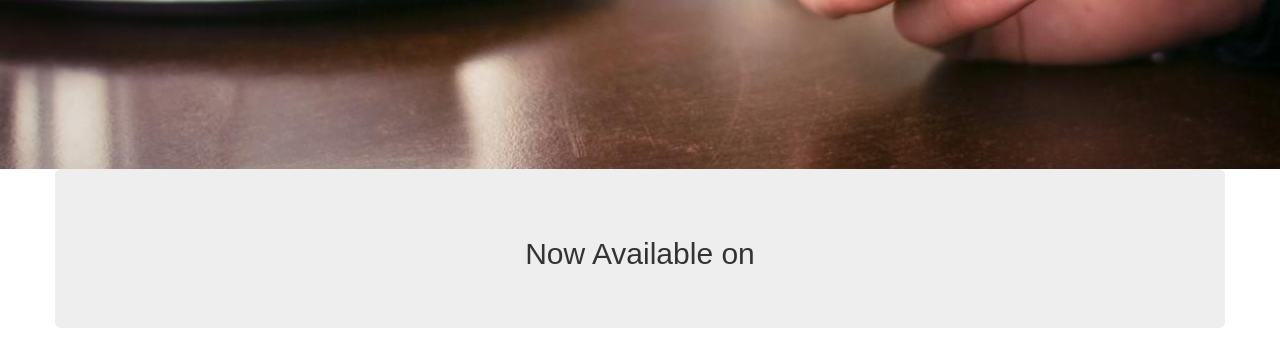
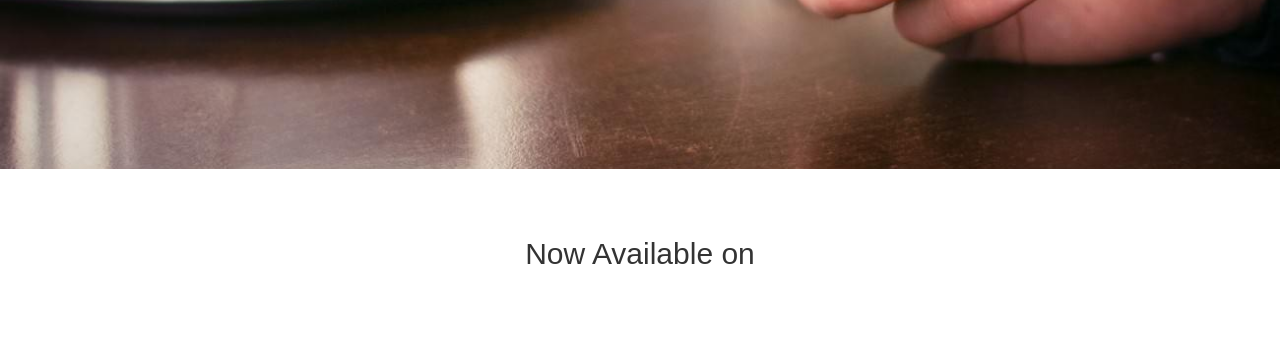
Before and after one commit to kanakiyajay/subah, a plain HTML site: page index.html in a window 1280 px wide. Shown: the part 2605-2960 px from the top of the page. Drawn offline with nearby package versions, Linux system fonts and the light colour scheme; a web font is replaced by a local one.

Commit message:
Added Readme

```diff
--- a/css/main.css
+++ b/css/main.css
@@ -23,6 +23,10 @@ body{
 blockquote{
 	font-size: 1.2em;
 	border:0;
+}
+
+.jumbotron{
+	background-color: white;
 }
 
 .container-full{
```
Also changed, not shown: 1 other file.
